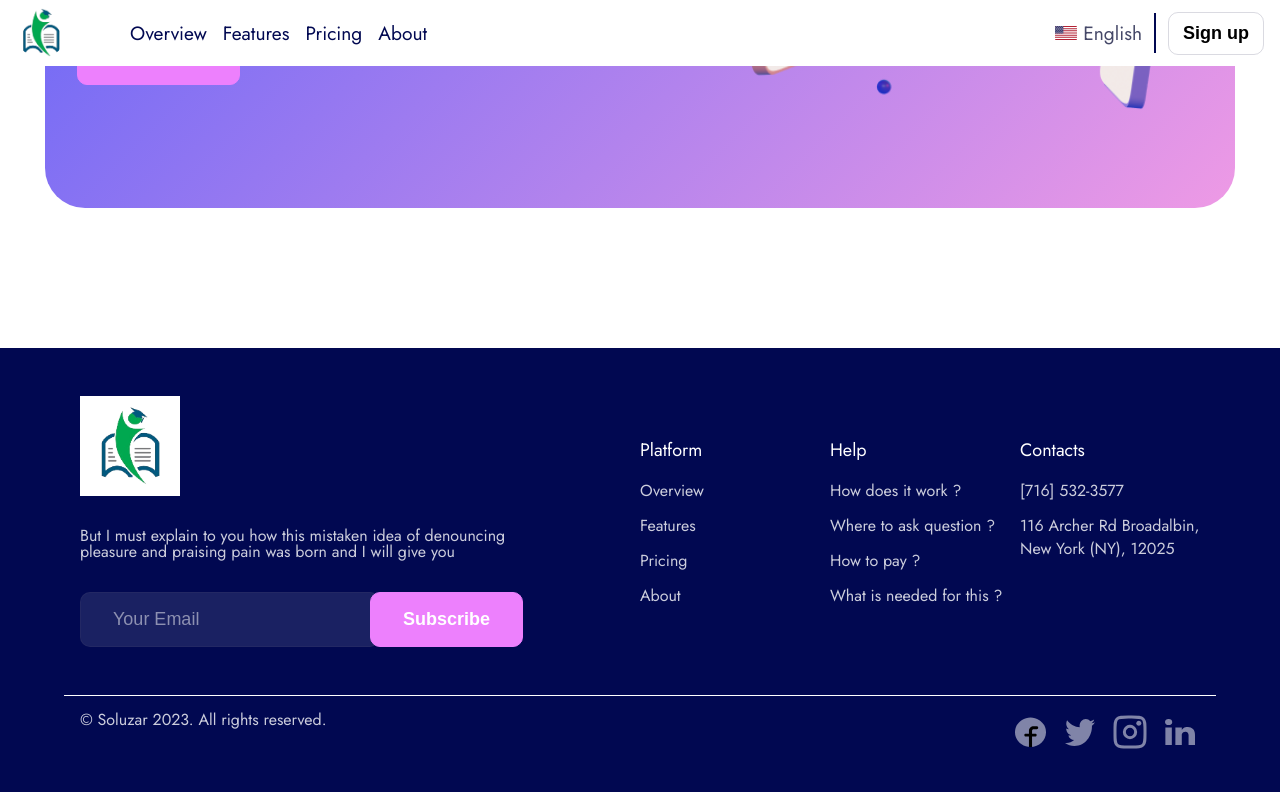
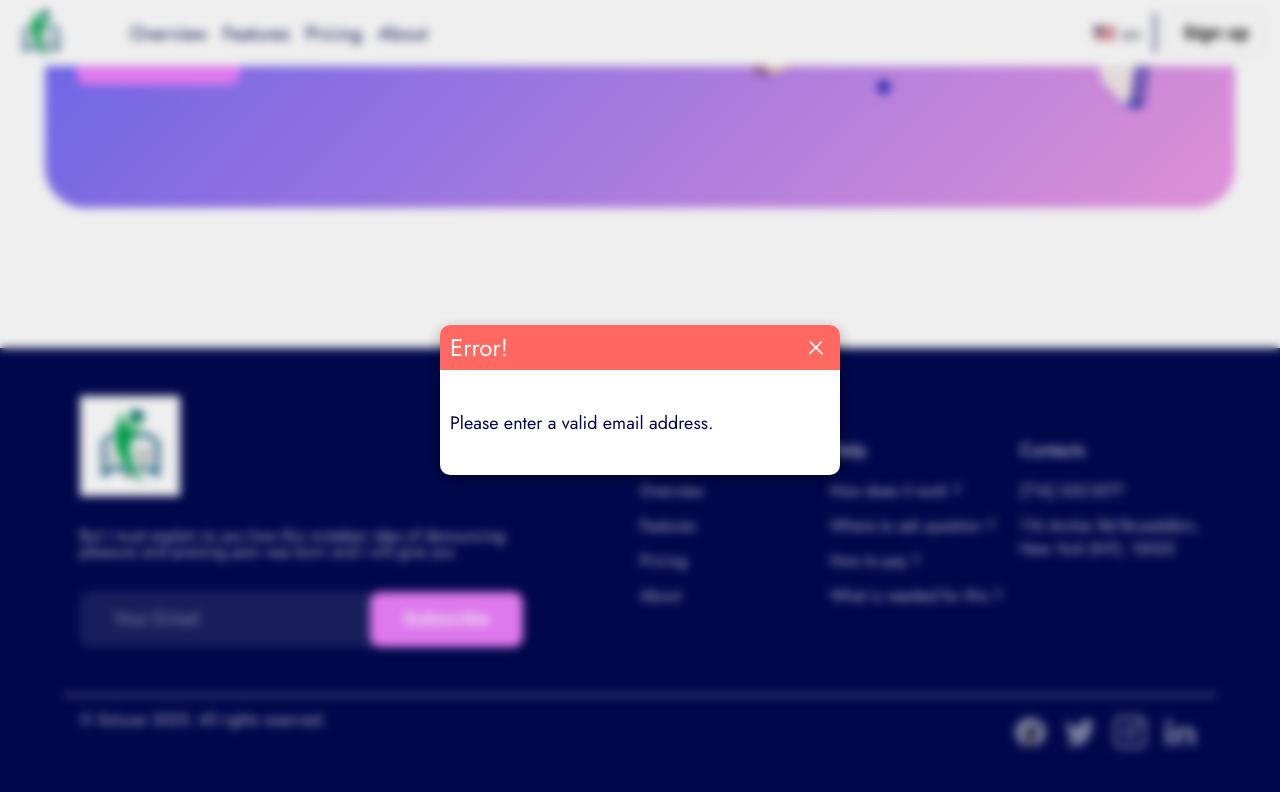
Before and after one commit to ranaintizar/soluzar, a Next.js app: page / in a window 1280 px wide. Both pictures are taken after a click on the button "Subscribe". Shown: the part 4864-5656 px from the top of the page. Built offline with nearby package versions, Linux system fonts and the light colour scheme.

Commit message:
Create Modal (#24)
* Create Modal

```diff
--- a/pages/index.tsx
+++ b/pages/index.tsx
@@ -4,6 +4,8 @@ import CTA from "components/cta";
 import FeaturesSection from "components/features-section";
 import Footer from "components/footer";
 import Header from "components/header";
+import Modal from "components/modal";
+import React from "react";
 import HeroSection from "components/hero-section";
 import Intro from "components/intro-section";
 import PlansSection from "components/plans-section";
@@ -13,6 +15,14 @@ import Img from "assets/image-3.png";
 import stl from "./home.module.scss";
 
 export default function Home() {
+  const [showDialogue, setShowDialogue] = React.useState(false);
+  const [data, setData] = React.useState({
+    variant: "success",
+    email: "admin@yourdomain.com",
+  });
+
+  console.log(showDialogue);
+
   return (
     <>
       <Head>
@@ -22,6 +32,13 @@ export default function Home() {
         <link rel="icon" href="/favicon.ico" />
       </Head>
       <main>
+        {showDialogue ? (
+          <Modal
+            visible={showDialogue}
+            setIsVisible={setShowDialogue}
+            data={data}
+          />
+        ) : undefined}
         <Header />
         <Intro />
         <FeaturesSection />
@@ -35,7 +52,7 @@ export default function Home() {
         </div>
         <PlansSection />
         <CTA />
-        <Footer />
+        <Footer setShowDailogue={setShowDialogue} setData={setData} />
       </main>
     </>
   );
--- /dev/null
+++ b/src/components/alert-box/AlertBox.module.scss
@@ -0,0 +1,80 @@
+@import "styles/common";
+
+.alertBox {
+  @extend .flexCol;
+  align-items: center;
+  width: 400px;
+  height: 150px;
+  background: #fff;
+  box-shadow: #00000059 0px 5px 15px;
+  border-radius: 10px;
+  overflow: hidden;
+
+  .header {
+    @extend .alignCen;
+    justify-content: space-between;
+    width: 100%;
+    padding: 5px 10px;
+    background: #5cb85c;
+    color: #fff;
+
+    .title {
+      font-size: 1.5rem;
+    }
+
+    .icon {
+      @extend .flexCenter;
+      @include setSquare(30px);
+      border-radius: 50%;
+      cursor: pointer;
+
+      &:hover {
+        background: #00000020;
+      }
+
+      &:active {
+        background: #00000040;
+      }
+    }
+  }
+
+  .msg {
+    @extend .flexColCen;
+    @include setSquare(100%);
+    padding: 10px;
+
+    p {
+      width: 100%;
+      font-size: 18px;
+    }
+  }
+}
+
+.showPopup {
+  animation: showPopup 0.5s ease-in-out;
+  animation-fill-mode: forwards;
+}
+
+@keyframes showPopup {
+  0% {
+    transform: scale(0);
+  }
+
+  80% {
+    transform: scale(1.07);
+  }
+
+  100% {
+    transform: scale(1);
+  }
+}
+
+@keyframes hidePopup {
+  0% {
+    transform: scale(1);
+  }
+
+  100% {
+    transform: scale(0);
+  }
+}
--- /dev/null
+++ b/src/components/alert-box/AlertBox.tsx
@@ -0,0 +1,53 @@
+import React from "react";
+import clsx from "clsx";
+
+import CloseIcon from "assets/closeIcon.svg";
+
+import stl from "./AlertBox.module.scss";
+
+interface Props {
+  email?: string;
+  handleCloseBtnClick: () => void;
+  variant: string;
+  visible: Boolean;
+}
+
+const AlertBox = ({ email, handleCloseBtnClick, variant, visible }: Props) => {
+  return (
+    <div className={clsx(stl.alertBox, visible ? stl.showPopup : "")}>
+      <div
+        className={stl.header}
+        style={
+          variant === "success"
+            ? { background: "#8fbc8f" }
+            : { background: "#ff6961" }
+        }
+      >
+        <div className={stl.title}>
+          {variant === "success" ? "Subscribed!" : "Error!"}
+        </div>
+        <span className={stl.icon} onClick={handleCloseBtnClick}>
+          <CloseIcon />
+        </span>
+      </div>
+      <div className={stl.msg}>
+        <p>
+          {variant === "success"
+            ? "You are subcribed successfully."
+            : "Please enter a valid email address."}
+        </p>
+        {variant === "success" ? <p>Your Email :</p> : undefined}
+        <p>{variant === "success" ? email : ""}</p>
+      </div>
+    </div>
+  );
+};
+
+AlertBox.defaultProps = {
+  visible: true,
+  variant: "success",
+  email: "admin@yourdomain.com",
+  handleCloseBtnClick: () => console.log("Close Btn Clicked..."),
+};
+
+export default AlertBox;
--- /dev/null
+++ b/src/components/alert-box/index.tsx
@@ -0,0 +1,3 @@
+import AlertBox from "./AlertBox";
+
+export default AlertBox;
--- a/src/components/footer/Footer.tsx
+++ b/src/components/footer/Footer.tsx
@@ -12,14 +12,26 @@ import LinkedInIcon from "assets/linkedin.svg";
 
 import stl from "./Footer.module.scss";
 
-const Footer = () => {
+interface Props {
+  setShowDailogue: (arg: any) => void;
+  setData: (arg: any) => void;
+}
+
+const Footer = ({ setShowDailogue, setData }: Props) => {
   const [email, setEmail] = React.useState("");
 
   const submitEmail = () => {
     validateEmail(email)
-      ? alert(`Your Email: ${email} \n is Subscribed!`)
-      : alert("Email is not valid");
+      ? setData({
+          variant: "success",
+          email,
+        })
+      : setData({
+          variant: "error",
+          email,
+        });
     setEmail("");
+    setShowDailogue(true);
   };
 
   const validateEmail = (email: string) => {
--- a/src/components/header/Header.tsx
+++ b/src/components/header/Header.tsx
@@ -62,7 +62,7 @@ const Header = ({ links }: Props) => {
             className={stl.lang}
             onClick={() => console.log("Lang-Btn Clicked...")}
           >
-            <USAFlag /> <span className={stl.langName}>English</span>
+            <USAFlag /> <span className={stl.langName}>en</span>
           </div>
           <div className={stl.divider}></div>
           <button
--- /dev/null
+++ b/src/components/modal/Modal.module.scss
@@ -0,0 +1,12 @@
+@import "styles/common";
+
+.modal {
+  @extend .flexCenter;
+  position: fixed;
+  top: 0;
+  width: 100vw;
+  height: 100vh;
+  background: #00000010;
+  backdrop-filter: blur(5px);
+  z-index: 10;
+}
--- /dev/null
+++ b/src/components/modal/Modal.tsx
@@ -0,0 +1,26 @@
+import React from "react";
+
+import AlertBox from "components/alert-box";
+
+import stl from "./Modal.module.scss";
+
+interface Props {
+  visible: Boolean;
+  setIsVisible: (arg: any) => void;
+  data: { variant: string; email: string };
+}
+
+const Modal = ({ visible, setIsVisible, data }: Props) => {
+  return (
+    <div className={stl.modal}>
+      <AlertBox
+        variant={data.variant}
+        email={data.email}
+        visible={visible}
+        handleCloseBtnClick={() => setIsVisible(false)}
+      />
+    </div>
+  );
+};
+
+export default Modal;
--- /dev/null
+++ b/src/components/modal/index.tsx
@@ -0,0 +1,3 @@
+import Modal from "./Modal";
+
+export default Modal;
--- a/styles/globals.scss
+++ b/styles/globals.scss
@@ -25,6 +25,7 @@ body {
   main {
     min-height: 100vh;
     @extend .flexColCen;
+    position: relative;
     gap: 140px;
     padding-top: 7rem;
     color: #010851;
```
Also changed, not shown: src/assets/closeIcon.svg (added).
